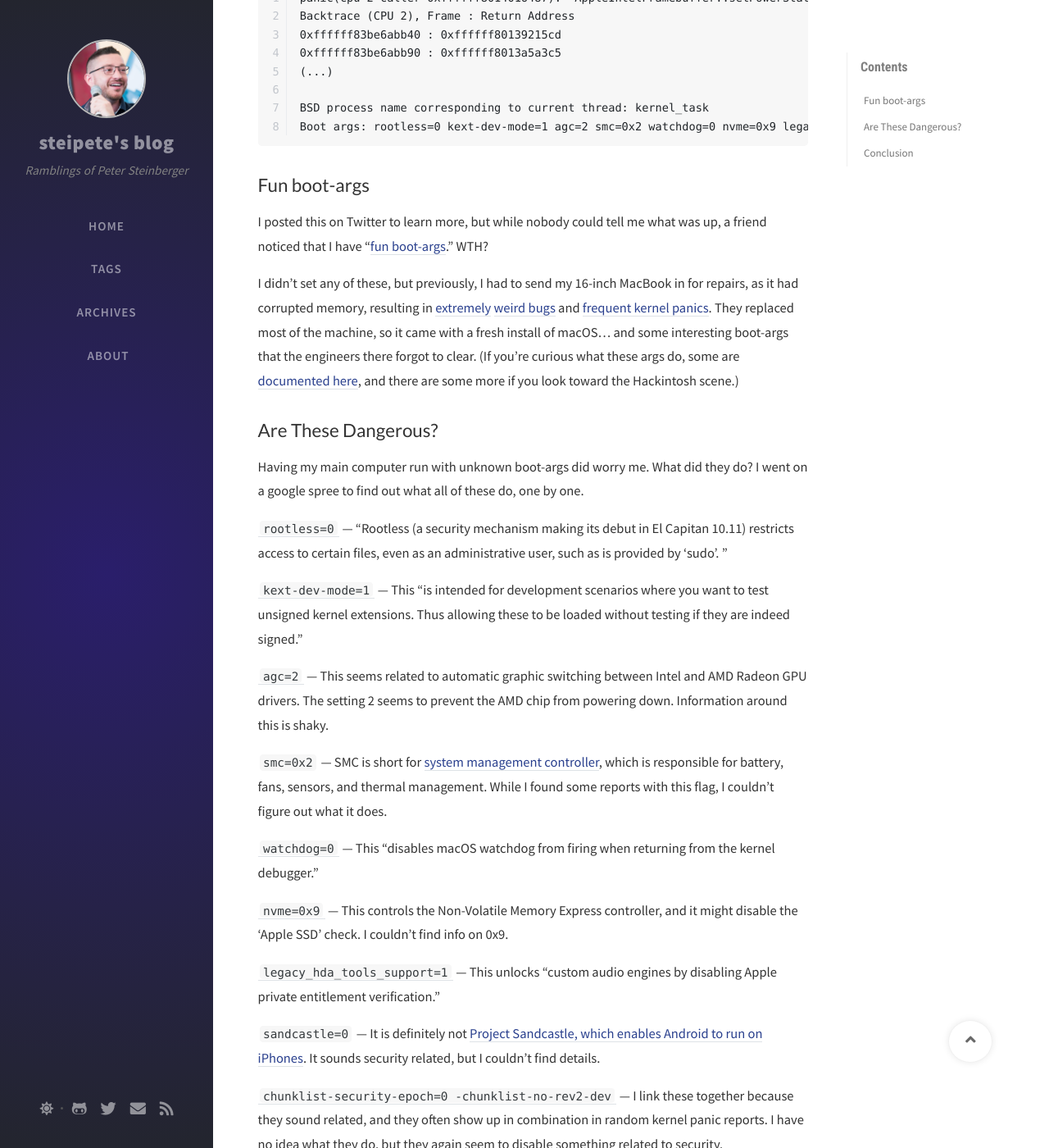
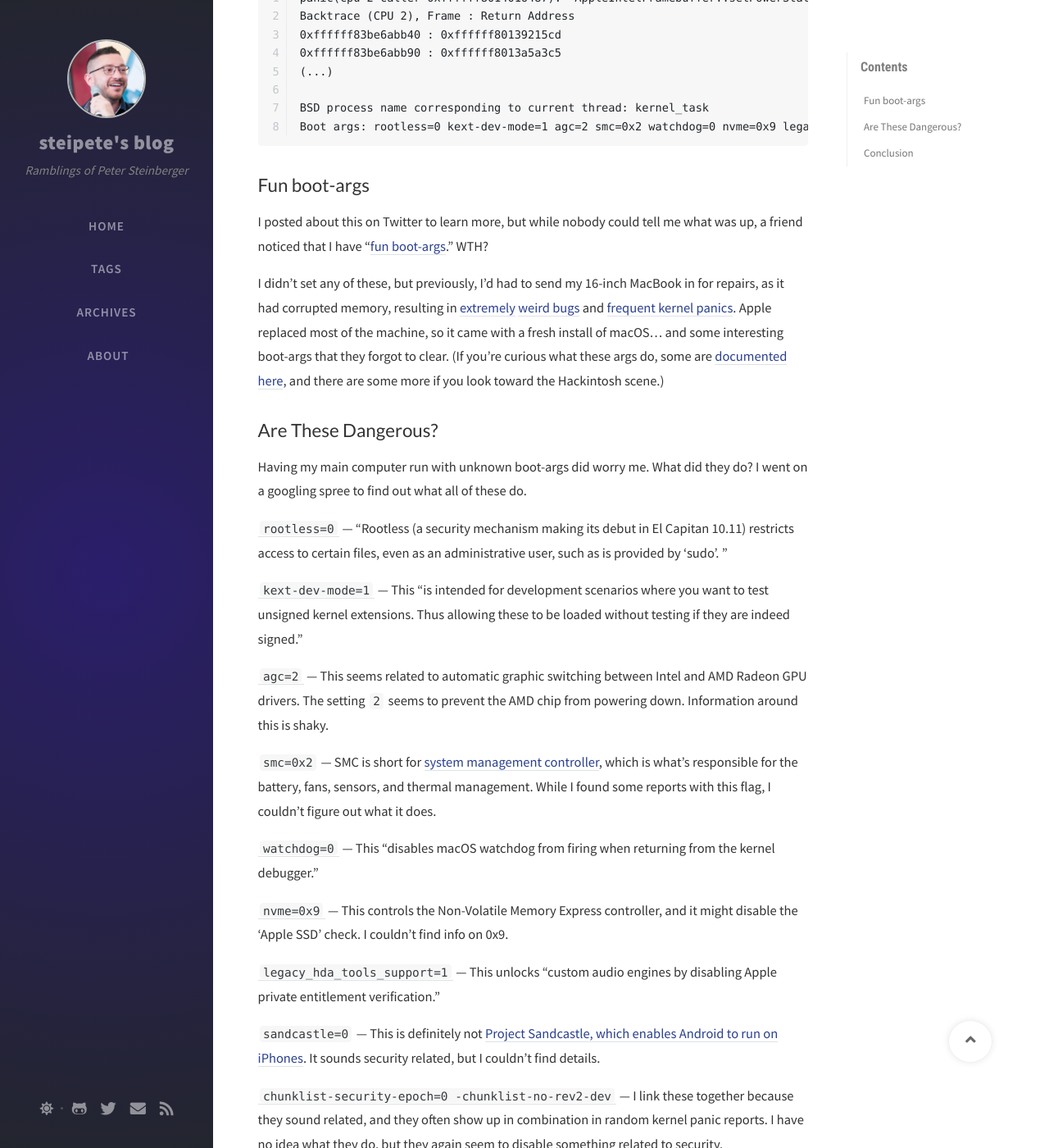
Before and after one commit to steipete/steipete.com, a Jekyll site: the page built from _posts/2020-05-19-kernel-panic-surprise-boot-args.md, in a window 1280 px wide and 1400 px high, scrolled down 841 px. Shown: the whole window at 82% size. Built offline with Jekyll 4.4.1, drawn with Linux system fonts in a browser that asks for light colours; nearby versions of some CDN libraries; comment, search, counter and statistics services are not loaded; some of the changed text lies outside the part shown.

Commit message:
Second read

````diff
--- a/_posts/2020-05-19-kernel-panic-surprise-boot-args.md
+++ b/_posts/2020-05-19-kernel-panic-surprise-boot-args.md
@@ -30,21 +30,21 @@
 
 ## Fun boot-args
 
-I posted this on Twitter to learn more, but while nobody could tell me what was up, a friend noticed that I have “[fun boot-args](https://twitter.com/NSBiscuit/status/1243294676985294849?s=20).” WTH?
+I posted about this on Twitter to learn more, but while nobody could tell me what was up, a friend noticed that I have “[fun boot-args](https://twitter.com/NSBiscuit/status/1243294676985294849?s=20).” WTH?
 
-I didn’t set any of these, but previously, I had to send my 16-inch MacBook in for repairs, as it had corrupted memory, resulting in [extremely](https://twitter.com/steipete/status/1230925689098002433) [weird bugs](https://twitter.com/jckarter/status/1230253181495459841) and [frequent kernel panics](https://twitter.com/gparker/status/1231155681991909376). They replaced most of the machine, so it came with a fresh install of macOS... and some interesting boot-args that the engineers there forgot to clear. (If you’re curious what these args do, some are [documented here](https://superuser.com/questions/255176/is-there-a-list-of-available-boot-args-for-darwin-os-x), and there are some more if you look toward the Hackintosh scene.)
+I didn’t set any of these, but previously, I’d had to send my 16-inch MacBook in for repairs, as it had corrupted memory, resulting in [extremely](https://twitter.com/steipete/status/1230925689098002433) [weird bugs](https://twitter.com/jckarter/status/1230253181495459841) and [frequent kernel panics](https://twitter.com/gparker/status/1231155681991909376). Apple replaced most of the machine, so it came with a fresh install of macOS... and some interesting boot-args that they forgot to clear. (If you’re curious what these args do, some are [documented here](https://superuser.com/questions/255176/is-there-a-list-of-available-boot-args-for-darwin-os-x), and there are some more if you look toward the Hackintosh scene.)
 
 ## Are These Dangerous?
 
-Having my main computer run with unknown boot-args did worry me. What did they do? I went on a google spree to find out what all of these do, one by one.
+Having my main computer run with unknown boot-args did worry me. What did they do? I went on a googling spree to find out what all of these do.
 
 [`rootless=0`](https://www.cryptomonkeys.com/2015/07/osx-rootless-boot-args/) — “Rootless (a security mechanism making its debut in El Capitan 10.11) restricts access to certain files, even as an administrative user, such as is provided by ‘sudo’. ”
 
 [`kext-dev-mode=1`](https://apple.stackexchange.com/questions/311065/what-does-setting-boot-args-kext-dev-mode-do-to-set-the-serial-port) — This “is intended for development scenarios where you want to test unsigned kernel extensions. Thus allowing these to be loaded without testing if they are indeed signed.”
 
-[`agc=2`](https://gist.github.com/blackgate/17ac402e35d2f7e0f1c9708db3dc7a44) — This seems related to automatic graphic switching between Intel and AMD Radeon GPU drivers. The setting 2 seems to prevent the AMD chip from powering down. Information around this is shaky.
+[`agc=2`](https://gist.github.com/blackgate/17ac402e35d2f7e0f1c9708db3dc7a44) — This seems related to automatic graphic switching between Intel and AMD Radeon GPU drivers. The setting `2` seems to prevent the AMD chip from powering down. Information around this is shaky.
 
-`smc=0x2` — SMC is short for [system management controller](https://support.apple.com/en-us/HT201295), which is responsible for battery, fans, sensors, and thermal management. While I found some reports with this flag, I couldn’t figure out what it does.
+`smc=0x2` — SMC is short for [system management controller](https://support.apple.com/en-us/HT201295), which is what’s responsible for the battery, fans, sensors, and thermal management. While I found some reports with this flag, I couldn’t figure out what it does.
 
 [`watchdog=0`](http://www.hari.xyz/2019/01/setting-up-os-x-for-kernel-debugging.html) — This “disables macOS watchdog from firing when returning from the kernel debugger.”
 
@@ -52,17 +52,18 @@
 
 [`legacy_hda_tools_support=1`](https://github.com/acidanthera/AppleALC/blob/master/AppleALC/kern_alc.cpp) — This unlocks “custom audio engines by disabling Apple private entitlement verification.”
 
-`sandcastle=0` — It is definitely not [Project Sandcastle, which enables Android to run on iPhones](https://arstechnica.com/gadgets/2020/03/project-sandcastle-brings-android-to-the-iphone/). It sounds security related, but I couldn’t find details.
+`sandcastle=0` — This is definitely not [Project Sandcastle, which enables Android to run on iPhones](https://arstechnica.com/gadgets/2020/03/project-sandcastle-brings-android-to-the-iphone/). It sounds security related, but I couldn’t find details.
 
 [`chunklist-security-epoch=0 -chunklist-no-rev2-dev`](https://gist.github.com/devzer01/e24dc78150d574ade3382eaddaf1827a) — I link these together because they sound related, and they often show up in combination in random kernel panic reports. I have no idea what they do, but they again seem to disable something related to security.
 
-Having a long list of undocumented boot-args running on my machine for weeks that seem to weaken security is definitely worrying, and not what you expect from a repair at an Apple Store.
+Having a long list of- undocumented boot-args that seem to weaken security running on my machine for weeks is definitely worrying, and it’s not what you’d expect from a repair at an Apple Store.
 
-Clearing boot args only works in Recovery Mode (⌘-R at boot time), unless SIP is disabled.
+Clearing bootargs only works in Recovery Mode (⌘-R at boot time), unless SIP is disabled:
+
 ```
 sudo nvram boot-args=""
 ```
 
 ## Conclusion
 
-Clearing the boot-args didn’t resolve the AppleIntelFramebuffer panics. So to fix this I was left wondering, will  Apple reply to my report? Read more in [How to macOS Core Dump](/posts/how-to-macos-core-dump/).
+Clearing the boot-args didn’t resolve the AppleIntelFramebuffer panics. So to fix this, I was left wondering, will Apple reply to my report? Read more in [How to macOS Core Dump](/posts/how-to-macos-core-dump/).
````
Also changed, not shown: other parts of _posts/2020-05-19-kernel-panic-surprise-boot-args.md (+2 -2 lines).
